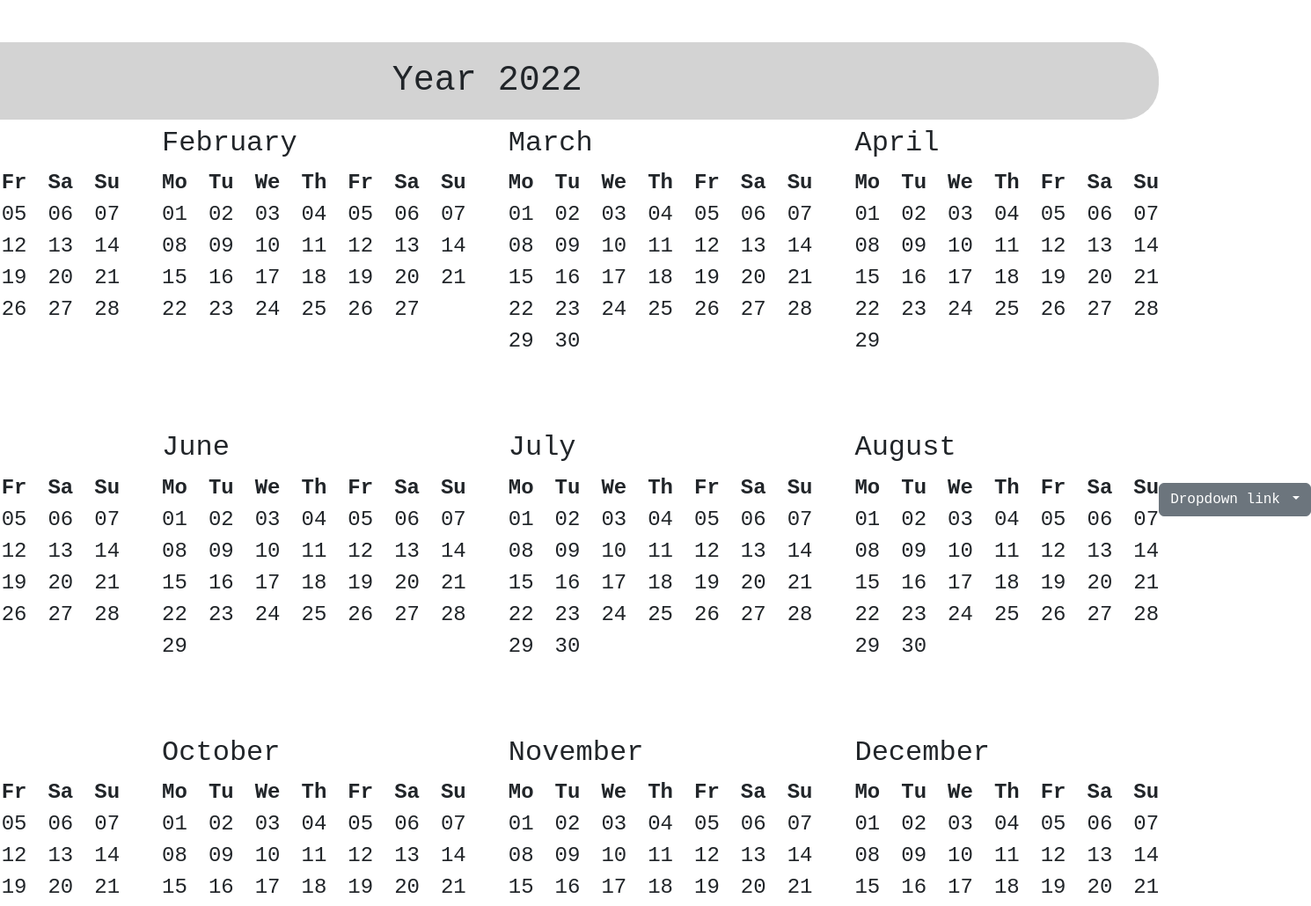
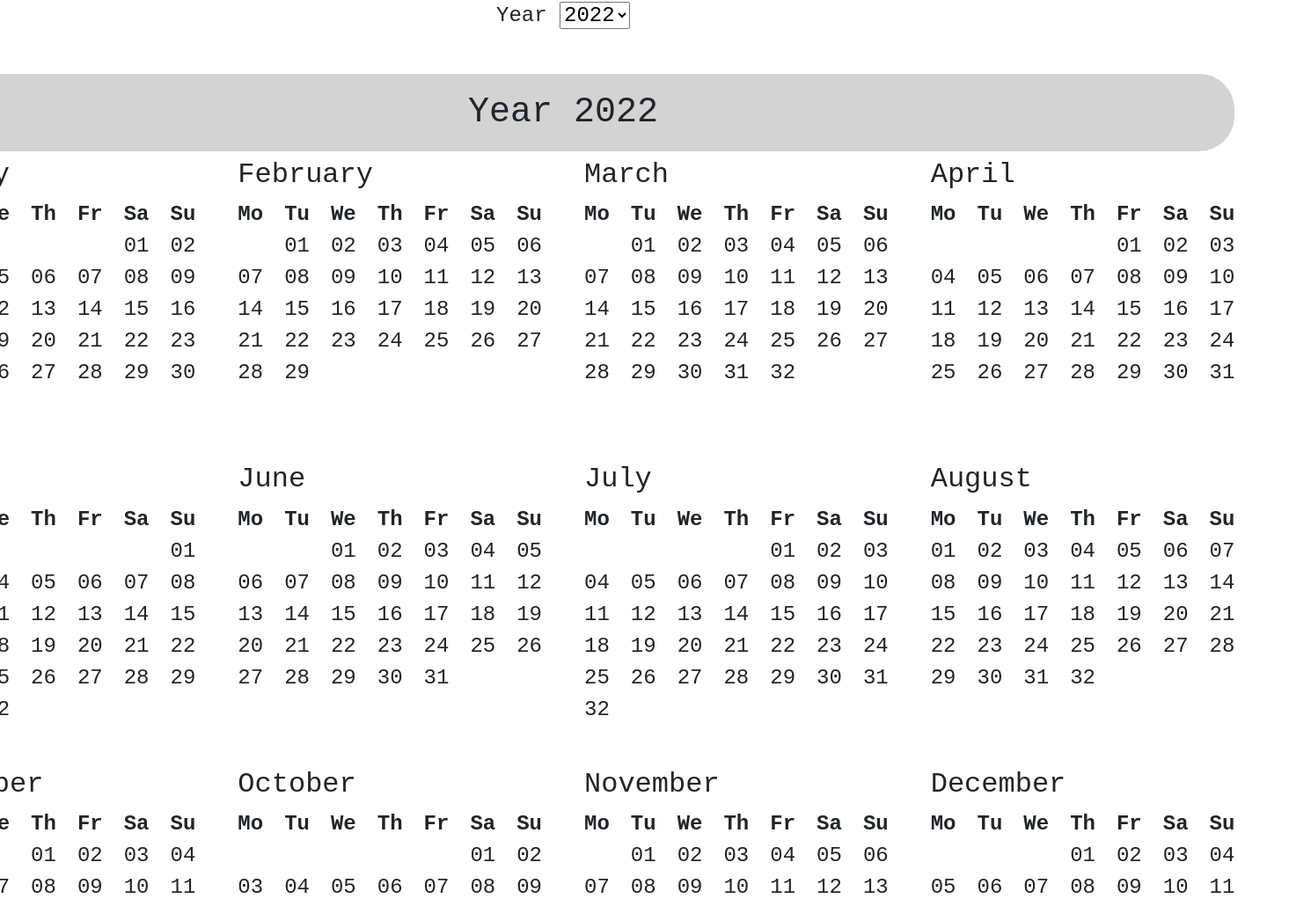
Before and after one commit to Kenavm/chapter4, a plain HTML site: page static-calendar/index.html in a window 1280 px wide. Shown: the top 1030 px of the page at 88% size, 1490 px wide, since content can reach past the window. Drawn offline with nearby package versions, Linux system fonts and the light colour scheme.

Commit message:
static-calender final

```diff
--- a/static-calendar/calendar.js
+++ b/static-calendar/calendar.js
@@ -1,5 +1,3 @@
-const calendar = genCalendar(2022);
-console.log(calendar);
 const body = document.getElementsByTagName("body");
 
 function renderApp() {
@@ -10,59 +8,65 @@ function renderApp() {
 const app = renderApp();
 document.body.appendChild(app);
 
-let weekdays = [
-    "Mo",
-    "Tu",
-    "We",
-    "Th",
-    "Fr",
-    "Sa",
-    "Su",
-  ];
+let weekdays = ["Mo", "Tu", "We", "Th", "Fr", "Sa", "Su"];
 
-function main() {
-  let calendarDiv = createCalendar();
-  getMonthsElements(calendarDiv);
-  createDropdown();
+let dropdownDiv = document.createElement("div");
+let dropdown = `<label for="cars">Year</label>
+
+  <select name="years" id="years">
+    <option value="2022">2022</option>
+    <option value="2023">2023</option>
+    <option value="2024">2024</option>
+    <option value="2025">2025</option>
+
+  </select>`;
+
+dropdownDiv.innerHTML = dropdown;
+dropdownDiv.children[1].addEventListener("change", changeYear);
+
+body[0].append(dropdownDiv);
+
+function main(calendarYear) {
+  const calendar = genCalendar(calendarYear);
+  let calendarDiv = createCalendar(calendar);
+  getMonthsElements(calendarDiv, calendar);
 }
 
-function createDropdown() {
-    let dropdownDiv = document.createElement('div');
-    let dropdown = `<div class="dropdown">
-    <a class="btn btn-secondary dropdown-toggle" href="#" role="button" data-bs-toggle="dropdown" aria-expanded="false">
-      Dropdown link
-    </a>
-
-    <ul class="dropdown-menu">
-      <li><a class="dropdown-item" href="#">Action</a></li>
-      <li><a class="dropdown-item" href="#">Another action</a></li>
-      <li><a class="dropdown-item" href="#">Something else here</a></li>
-    </ul>
-  </div>`
-
-  dropdownDiv.innerHTML = dropdown;
-  body[0].append(dropdownDiv);
-}
-
-function createCalendar() {
+function createCalendar(calendar) {
   let calendarDiv = document.createElement("div");
   calendarDiv.classList.add("calendar");
   let h1 = document.createElement("h1");
   h1.classList.add("year-title");
-  h1.textContent = "Year 2022";
+  console.log(calendar);
+  h1.textContent = `Year ${calendar.year}`;
   calendarDiv.append(h1);
   body[0].append(calendarDiv);
 
   return calendarDiv;
 }
 
-function getMonthsElements(calendarDiv) {
+function changeYear() {
+  let year = document.getElementById("years").value;
+  let calendar = document.getElementsByClassName("calendar");
+
+  calendar[0].remove();
+  function renderApp() {
+    const element = document.createElement("div");
+    return element;
+  }
+
+  const app = renderApp();
+  document.body.appendChild(app);
+  main(year);
+}
+
+function getMonthsElements(calendarDiv, calendar) {
   let monthsDiv = document.createElement("div");
   monthsDiv.classList.add("months");
 
   for (const month in calendar.months) {
     let calendarMonth = calendar.months[month].name;
-    monthsDiv.append(createMonths(calendarMonth));
+    monthsDiv.append(createMonths(calendarMonth, calendar));
   }
 
   calendarDiv.append(monthsDiv);
@@ -75,7 +79,8 @@ function getMonthsElements(calendarDiv) {
 function addDays(maxDays, indexOfStartDay) {
   let daysDiv = document.createElement("div");
   let counter = 1;
-  maxDays = maxDays + indexOfStartDay - 1;
+
+  maxDays = maxDays + indexOfStartDay;
   for (let i = 1; i <= maxDays; i++) {
     daysDiv.classList.add("days");
     let dayDiv = document.createElement("div");
@@ -94,7 +99,7 @@ function addDays(maxDays, indexOfStartDay) {
   return daysDiv;
 }
 
-function createMonths(calendarMonth) {
+function createMonths(calendarMonth, calendar) {
   let monthDiv = document.createElement("div");
   monthDiv.classList.add("month");
   let h2 = document.createElement("h2");
@@ -105,7 +110,7 @@ function createMonths(calendarMonth) {
   let maxDays;
   let startDay;
   let indexOfStartDay;
-  let indexOfCalendarMonth = getIndexOfCalendarMonth(calendarMonth);
+  let indexOfCalendarMonth = getIndexOfCalendarMonth(calendarMonth, calendar);
 
   maxDays = calendar.months[indexOfCalendarMonth].totalDays;
   startDay = calendar.months[indexOfCalendarMonth].firstDay;
@@ -115,7 +120,7 @@ function createMonths(calendarMonth) {
   return monthDiv;
 }
 
-function getIndexOfCalendarMonth(calendarMonth) {
+function getIndexOfCalendarMonth(calendarMonth, calendar) {
   const index = calendar.months.findIndex((month) => {
     return month.name === calendarMonth;
   });
@@ -134,8 +139,9 @@ function getWeekDays() {
 }
 
 function getIndexOfDay(startDay) {
+  startDay = startDay.slice(0, 2);
   let indexOfStartDay = weekdays.indexOf(startDay);
   return indexOfStartDay + 1;
 }
 
-main();
+main(2022);
--- a/static-calendar/style.css
+++ b/static-calendar/style.css
@@ -7,6 +7,7 @@ body {
     display: flex;
     justify-content: center;
     align-items: center;
+    flex-direction: column;
 }
 
 .calendar {
@@ -48,3 +49,7 @@ body {
     grid-template-rows: repeat(6, 1fr);
     gap: 0 1em;
 }
+
+.dropdown {
+
+}
```
Also changed, not shown: static-calendar/static.html (+1 -0 lines).
